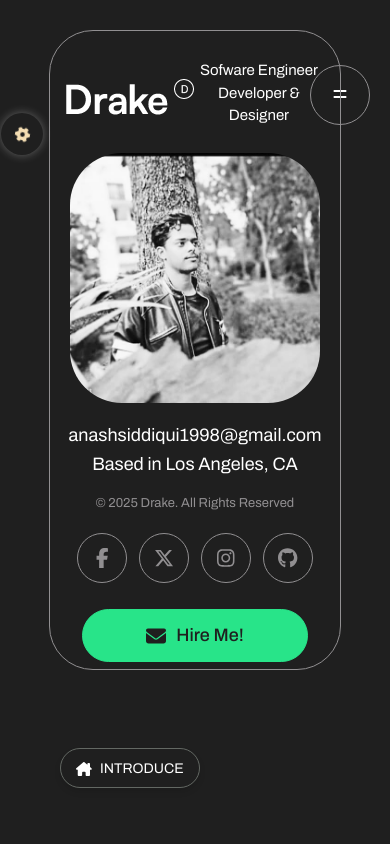
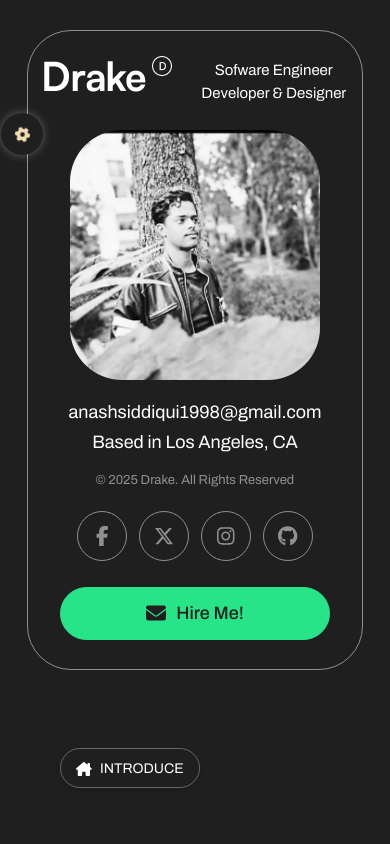
Before and after one commit to anashsiddiq/drakesportfolio, a React (Vite) app: page / in a window 390 px wide. Shown: the top 844 px of the page. Built offline with nearby package versions, Linux system fonts and the light colour scheme; a web font is replaced by a local one.

Commit message:
first commit

```diff
--- a/src/App.css
+++ b/src/App.css
@@ -237,6 +237,6 @@ nav ul {
 @media (max-width:768px){
   .open-btn{
     position: absolute;
-    left: 310px;
+    left: 390px;
   }
 }
--- a/src/assets/css/Mystatus.css
+++ b/src/assets/css/Mystatus.css
@@ -181,3 +181,10 @@
 
       }
 }
+
+@media (max-width:768px) {
+  .borderstyles{
+    width: 92%;
+
+     }
+}
```
